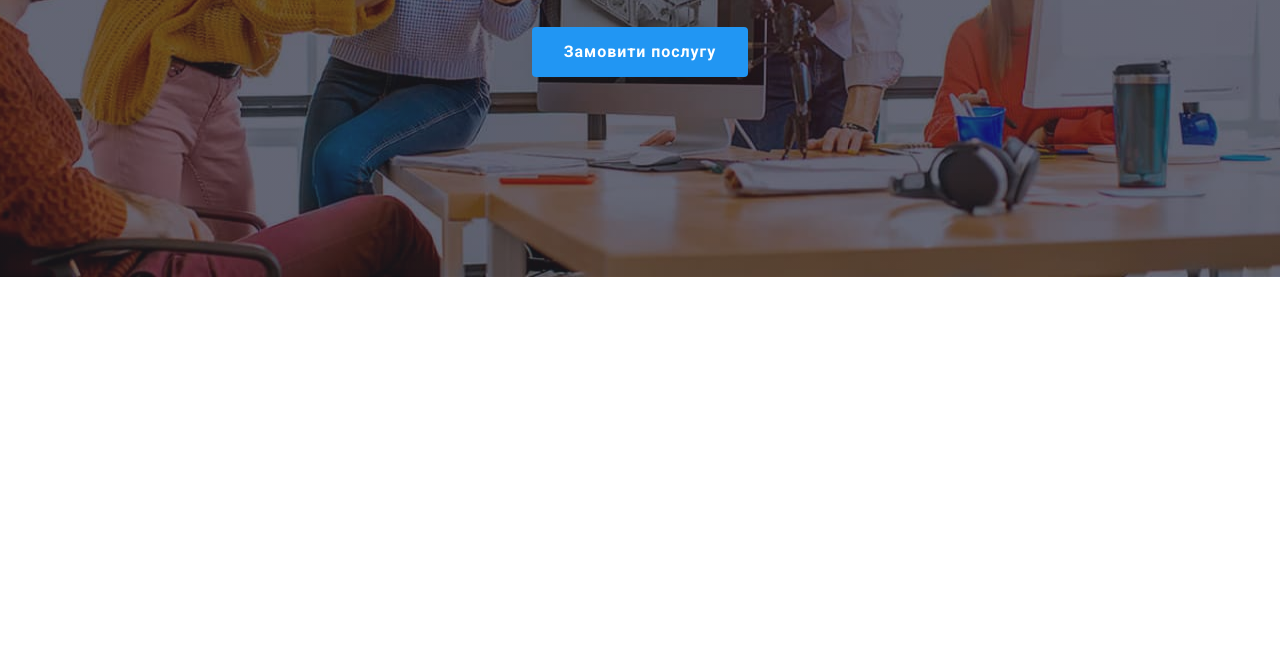
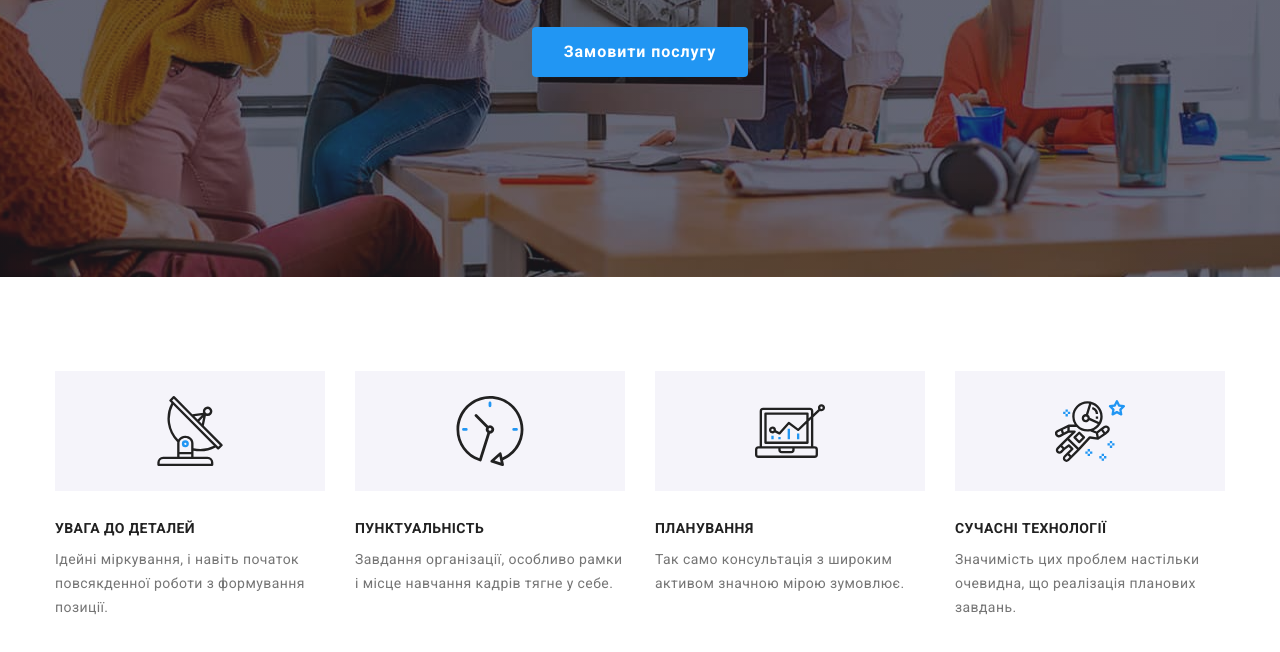
Before and after one commit to danyloborovskyi/goit-markup-hw-08, a plain HTML site: page index.html in a window 1280 px wide. Shown: the part 406-1058 px from the top of the page. Before the commit the page ends 800 px from the top, so only its background shows below. Drawn offline with nearby package versions, Linux system fonts and the light colour scheme.

Commit message:
gfndb
sgfhdngbfd

```diff
--- a/index.html
+++ b/index.html
@@ -78,7 +78,7 @@
           </div>
         </div>
       </section>
-      <!-- <section class="advantages">
+      <section class="advantages">
         <div class="container">
           <div class="advantages__container">
             <h2 class="advantages__title">НАШІ ПЕРЕВАГИ</h2>
@@ -130,7 +130,7 @@
             </ul>
           </div>
         </div>
-      </section> -->
+      </section>
       <!--<section class="what-do-we-do">
         <div class="container">
           <h2 class="title-what-do-we-do">Чим ми займаємося</h2>
```
